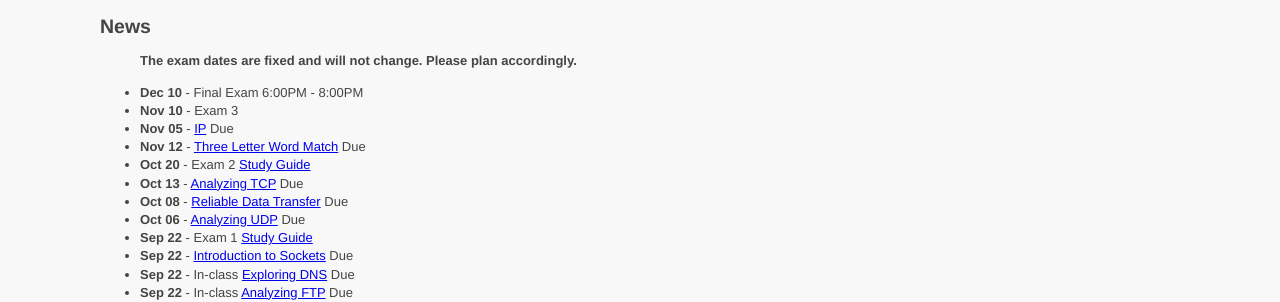
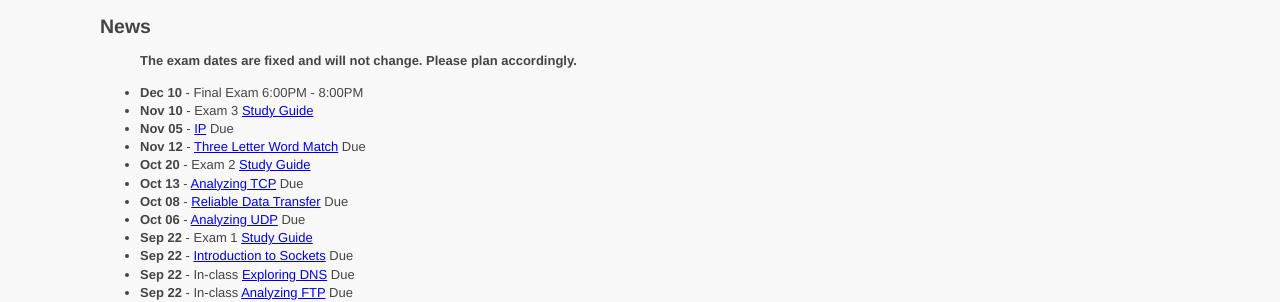
Before and after one commit to ycpcs/cs330-fall2026, a Jekyll site: the page built from index.md, in a window 1280 px wide. Shown: the part 357-659 px from the top of the page. Built offline with Jekyll 4.4.1, drawn with Linux system fonts in a browser that asks for light colours.

Commit message:
add study guide

```diff
--- a/index.md
+++ b/index.md
@@ -26,7 +26,7 @@ This is your central hub for all course-related information, including announcem
 > **The exam dates are fixed and will not change. Please plan accordingly.**
 
 * **Dec 10** - Final Exam 6:00PM - 8:00PM
-* **Nov 10** - Exam 3
+* **Nov 10** - Exam 3 [Study Guide](schedule/exams/exam-3-guide.html)
 * **Nov 05** - [IP](assignments/wireshark-ip.html) Due
 * **Nov 12** - [Three Letter Word Match](assignments/tlm.html) Due
 * **Oct 20** - Exam 2 [Study Guide](schedule/exams/exam-2-guide.html)
```
Also changed, not shown: schedule/index.md (+1 -1 lines).
